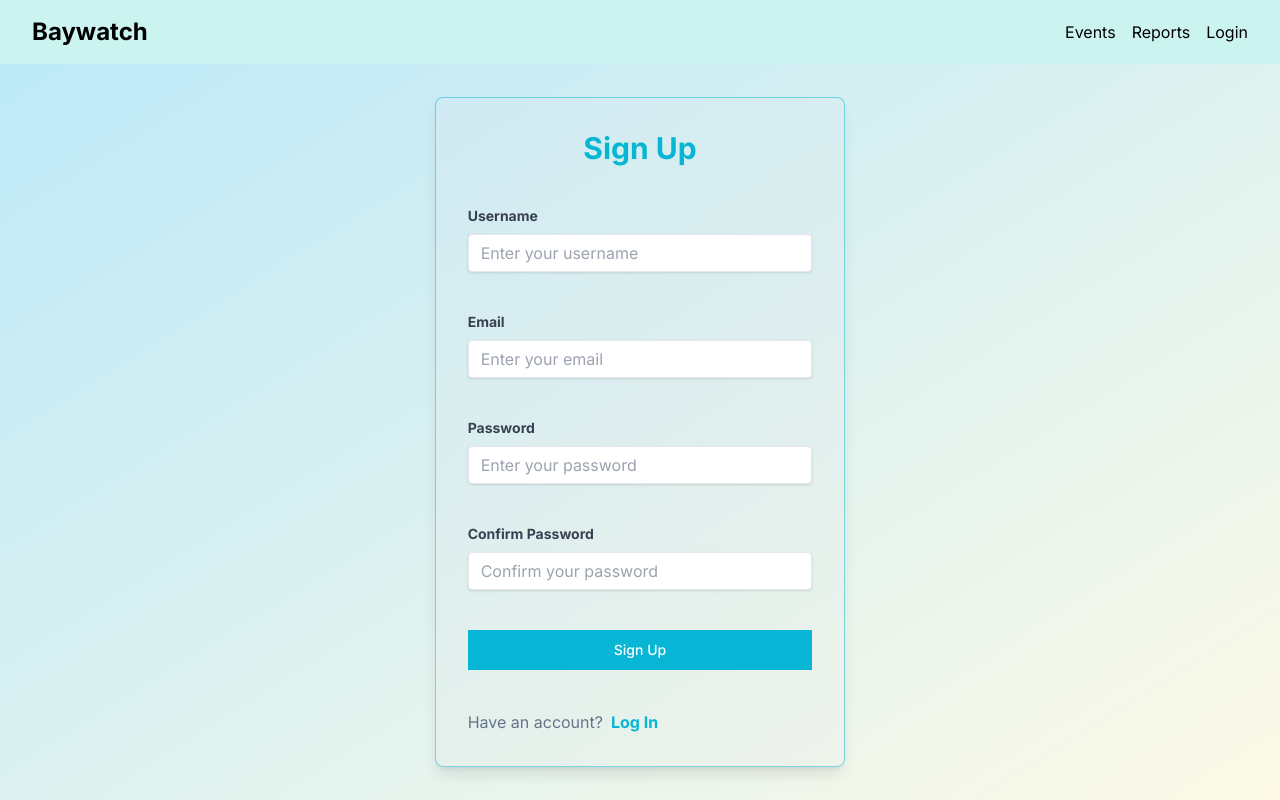
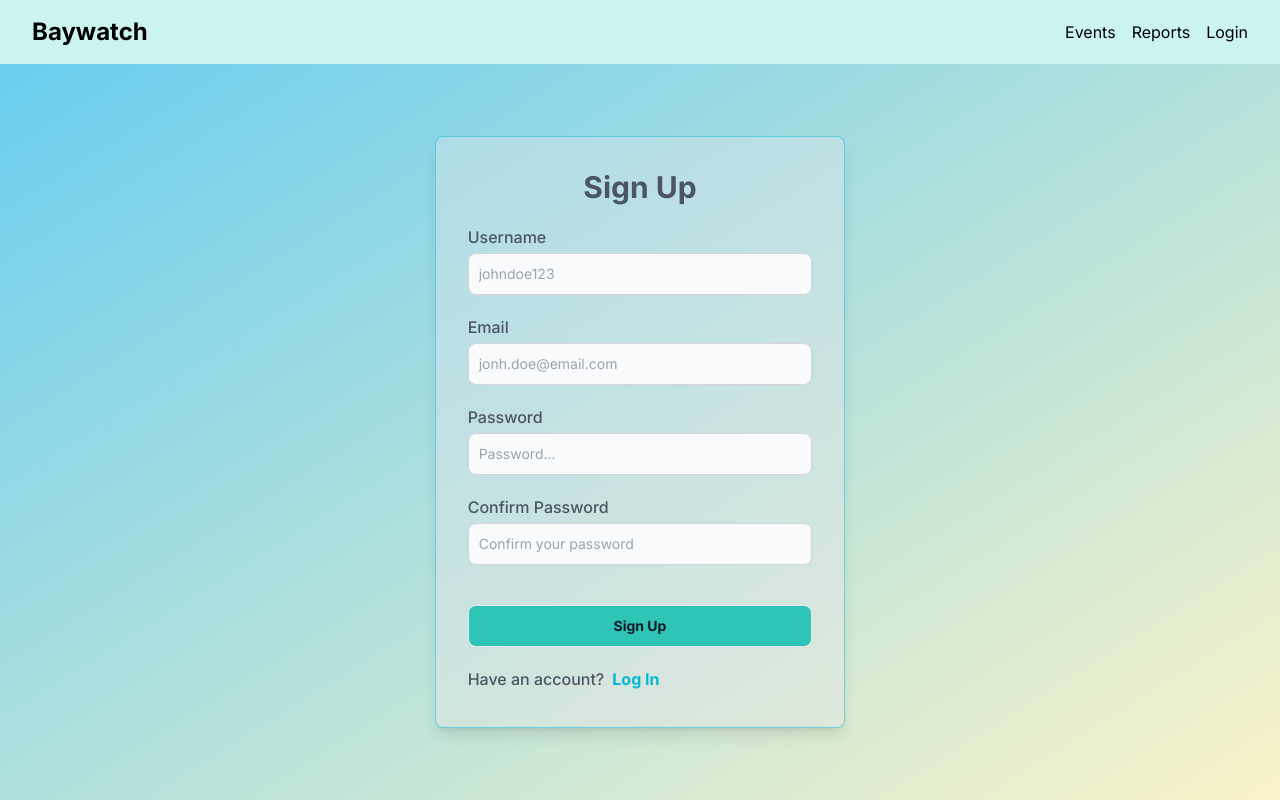
Before and after one commit to krsultov/CtrlAltDefeat-HTX, a Next.js app in the folder ctrlaltdefeat-htx/: page /signup in a window 1280 px wide. Built offline with nearby package versions, Linux system fonts and the light colour scheme.

Commit message:
improve home improve login and signup fix background

```diff
--- a/ctrlaltdefeat-htx/app/(components)/Background.jsx
+++ b/ctrlaltdefeat-htx/app/(components)/Background.jsx
@@ -2,7 +2,7 @@ import React from 'react';
 function Background() {
     return (
         <div
-            className="opacity-40 fixed top-0 left-0 w-full h-full bg-gradient-to-br z-[-1] from-bgPrimary to-bgSecondary flex items-center justify-center overflow-hidden">
+            className="opacity-90 fixed top-0 left-0 w-full h-full bg-gradient-to-br z-[-1] from-bgPrimary to-bgSecondary flex items-center justify-center overflow-hidden">
         </div>
     );
 }
--- a/ctrlaltdefeat-htx/app/login/page.js
+++ b/ctrlaltdefeat-htx/app/login/page.js
@@ -17,11 +17,10 @@ function Login() {
     };
 
     return (
-        <div className="container flex py-8 px-4 justify-center items-center mx-auto my-auto ">
-            <div className="flex justify-center items-center h-full w-full md:max-w-md">
+        <div className="flex justify-center items-center h-full w-full md:max-w-md mx-auto">
             <div
-                    className="flex flex-col bg-gray-200/20 justify-between space-y-10 rounded-lg shadow-lg p-8 text-gray-600 border border-cyan-500/50 w-full md:w-11/12">
-                    <h1 className="text-3xl font-bold text-center text-cyan-500 ">Log In</h1>
+                className="flex flex-col bg-gray-200/40 justify-between space-y-10 rounded-lg shadow-lg p-8 text-gray-600 border border-cyan-500/50 w-full md:w-11/12">
+                <h1 className="text-3xl font-bold text-center">Log In</h1>
 
                 <form onSubmit={handleSubmit} className="space-y-5">
                     <div>
@@ -37,7 +36,7 @@ function Login() {
                                placeholder="Password..." onChange={handleChange} required/>
                     </div>
                     <button type="submit"
-                                className="w-full text-white bg-cyan-500 hover:bg-cyan-600 font-medium rouded-lg text-sm px-5 py-2.5 text-center"> Log in
+                            className="w-full bg-primaryDark border focus:outline-none focus:ring-emerald-500 focus:border-cyan-500 text-gray-900 text-sm rounded-lg font-bold block p-2.5"> Login
                     </button>
                 </form>
 
@@ -50,8 +49,8 @@ function Login() {
                 </div>
             </div>
         </div>
-        </div>
-    );
+    )
+        ;
 }
 
 export default Login;
--- a/ctrlaltdefeat-htx/app/page.js
+++ b/ctrlaltdefeat-htx/app/page.js
@@ -1,21 +1,33 @@
-import Image from "next/image";
 import Link from "next/link";
-import LinkButton from "./(components)/LinkButton";
-import ContentWrapper from "./(components)/ContentWrapper";
 
 export default function Home() {
     return (
-        <div className="relative text-white">
-            <section className="py-12 bg-black bg-opacity-25">
+        <div className="text-white">
+            <section className="py-12 bg-black bg-opacity-10">
                 <div className="container mx-auto px-4 py-16">
-                    <h1 className="text-4xl font-bold mb-4">Save Our Sea!</h1>
-                    <p className="text-lg mb-6">
-                        Join the fight to protect our oceans. Report problems, organize events, and make a difference.
-                    </p>
+                    <div>
+                        <h1 className="text-6xl text-bgSecondary font-bold mb-10">Baywatch</h1>
+                        <p className="text-xl sm:text-xl mb-6">
+                            <b>Tired of seeing trash in your favorite places? We are too!</b> That's why we created this
+                            app
+                            – to empower everyday people to take action for a greener planet.</p>
+                    </div>
+                    <div>
+                        <h1 className="text-xl font-semibold text-bgSecondary mb-2">With Baywatch you can:</h1>
+                        <ul className="ml-10 list-disc text-lg mb-6">
+                            <li>Create reports for polluted areas and other issues</li>
+                            <li>Find or create local cleanup events</li>
+                            <li>Earn points and level up your volunteer status</li>
+                            <li>See your impact with before/after photos</li>
+                            <li>Connect with a community of like-minded people</li>
+                        </ul>
+                    </div>
+                    <Link href={"/signup"}>
                         <button
-                        className="bg-primaryDark hover:bg-secondary focus:outline-none focus:ring-2 focus:ring-offset-2 focus:ring-secondaryDark text-white font-semibold py-3 px-6 rounded-md">
+                            className="bg-secondary hover:bg-secondaryDark focus:outline-none focus:ring-0 focus:ring-offset-1 focus:ring-secondaryDark text-black font-semibold py-3 px-6 rounded-md">
                             Sign Up
                         </button>
+                    </Link>
                 </div>
             </section>
 
@@ -43,16 +55,32 @@ export default function Home() {
                 </div>
             </section>
 
-            <section className="py-12 bg-black bg-opacity-25">
+            <section className="py-12 bg-black bg-opacity-10">
                 <div className="container mx-auto px-4 py-16">
-                    <h1 className="text-4xl font-bold mb-4">Save Our Sea!</h1>
+                    <h1 className="text-4xl font-bold mb-4">Noticed something?</h1>
                     <p className="text-lg mb-6">
-                        Join the fight to protect our oceans. Report problems, organize events, and make a difference.
+                        You can create a report or create an event to help the environment!
                     </p>
+                    <div className="flex space-x-5">
+                        <Link href={"/#reports"}>
                             <button
-                        className="bg-primaryDark hover:bg-secondary focus:outline-none focus:ring-2 focus:ring-offset-2 focus:ring-secondaryDark text-white font-semibold py-3 px-6 rounded-md">
+                                className="bg-secondary focus:outline-none focus:ring-0 focus:ring-offset-1 focus:ring-secondaryDark hover:bg-secondaryDark text-black font-semibold py-3 px-6 rounded-md">
+                                Create a Report
+                            </button>
+                        </Link>
+                        <Link href={"/signup"}>
+                            <button
+                                className="bg-secondary focus:outline-none focus:ring-0 focus:ring-offset-1 focus:ring-secondaryDark hover:bg-secondaryDark text-black font-semibold py-3 px-6 rounded-md">
                                 Sign Up
                             </button>
+                        </Link>
+                        <Link href={"/events"}>
+                            <button
+                                className="bg-secondary focus:outline-none focus:ring-0 focus:ring-offset-1 focus:ring-secondaryDark hover:bg-secondaryDark text-black font-semibold py-3 px-6 rounded-md">
+                                View Events
+                            </button>
+                        </Link>
+                    </div>
                 </div>
             </section>
 
--- a/ctrlaltdefeat-htx/app/signup/page.js
+++ b/ctrlaltdefeat-htx/app/signup/page.js
@@ -1,80 +1,95 @@
 "use client"
 import Link from 'next/link';
 import React from 'react';
-import { useState } from 'react';
-import { useForm } from 'react-hook-form';
+import {useState} from 'react';
+import {useForm} from 'react-hook-form';
 
 const SignUp = () => {
-  const [info, setInfo]=useState([]);
-  const { register, handleSubmit, formState: { errors } } = useForm();
+    const [info, setInfo] = useState([]);
+    const {register, handleSubmit, formState: {errors}} = useForm();
     const onSubmit = data => console.log(data); // Handle form submission
-  function InfoHandler(event){
+    function InfoHandler(event) {
         setInfo({...info, [event.target.id]: event.target.value})
     }
 
     return (
             <div className="flex justify-center items-center h-full w-full md:max-w-md mx-auto">
-      <form onSubmit={handleSubmit(onSubmit)} className="flex flex-col bg-gray-200/20 justify-between space-y-10 rounded-lg shadow-lg p-8 text-gray-600 border border-cyan-500/50 w-full md:w-11/12">
-      <h1 className="text-3xl font-bold text-center text-cyan-500 ">Sign Up</h1>
+                <form onSubmit={handleSubmit(onSubmit)}
+                      className="flex flex-col bg-gray-200/40 justify-between space-y-5 rounded-lg shadow-lg p-8 text-gray-600 border border-cyan-500/50 w-full md:w-11/12">
+                    <h1 className="text-3xl font-bold text-center ">Sign Up</h1>
                     <div className="mb-4">
-          <label className="block text-gray-700 text-sm font-bold mb-2" htmlFor="username">
+                        <label className="block mb-1 font-medium" htmlFor="username">
                             Username
                         </label>
                         <input
-            {...register("username", { required: 'Username is required' })}
+                            {...register("username", {required: 'Username is required'})}
                             type="text"
                             id="username"
-            placeholder="Enter your username"
-            className={`shadow appearance-none border rounded w-full py-2 px-3 text-gray-700 leading-tight focus:outline-none focus:shadow-outline ${errors.username ? 'border-red-500' : ''}`}
+                            placeholder="johndoe123"
+                            className={`bg-gray-50 border focus:outline-none focus:ring-emerald-500 focus:border-cyan-500 text-gray-900 text-sm rounded-lg block w-full p-2.5 ${errors.username ? 'border-red-500' : 'border-gray-300'}`}
                         />
                         {errors.username && <p className="text-red-500 text-xs italic">{errors.username.message}</p>}
                     </div>
                     <div className="mb-4">
-          <label className="block text-gray-700 text-sm font-bold mb-2" htmlFor="email">
+                        <label className="block mb-1 font-medium" htmlFor="email">
                             Email
                         </label>
                         <input
-            {...register("email", { required: 'Email is required', pattern: { value: /^\S+@\S+$/i, message: 'Invalid email address' } })}
+                            {...register("email", {
+                                required: 'Email is required',
+                                pattern: {value: /^\S+@\S+$/i, message: 'Invalid email address'}
+                            })}
                             type="email"
                             id="email"
-            placeholder="Enter your email"
-            className={`shadow appearance-none border rounded w-full py-2 px-3 text-gray-700 leading-tight focus:outline-none focus:shadow-outline ${errors.email ? 'border-red-500' : ''}`} onChange={InfoHandler}
+                            placeholder="jonh.doe@email.com"
+                            className={`bg-gray-50 border focus:outline-none focus:ring-emerald-500 focus:border-cyan-500 text-gray-900 text-sm rounded-lg block w-full p-2.5 ${errors.email ? 'border-red-500' : 'border-gray-300'}`}
+                            onChange={InfoHandler}
                         />
                         {errors.email && <p className="text-red-500 text-xs italic">{errors.email.message}</p>}
                     </div>
                     <div className="mb-4">
-          <label className="block text-gray-700 text-sm font-bold mb-2" htmlFor="password">
+                        <label className="block mb-1 font-medium" htmlFor="password">
                             Password
                         </label>
                         <input
-            {...register("password", { required: 'Password is required', minLength: { value: 6, message: 'Password must be at least 6 characters long' } })}
+                            {...register("password", {
+                                required: 'Password is required',
+                                minLength: {value: 6, message: 'Password must be at least 6 characters long'}
+                            })}
                             type="password"
                             id="password"
-            placeholder="Enter your password"
-            className={`shadow appearance-none border rounded w-full py-2 px-3 text-gray-700 leading-tight focus:outline-none focus:shadow-outline ${errors.password ? 'border-red-500' : ''}`} onChange={InfoHandler}
+                            placeholder="Password..."
+                            className={`bg-gray-50 border focus:outline-none focus:ring-emerald-500 focus:border-cyan-500 text-gray-900 text-sm rounded-lg block w-full p-2.5 ${errors.password ? 'border-red-500' : 'border-gray-300'}`}
+                            onChange={InfoHandler}
                         />
                         {errors.password && <p className="text-red-500 text-xs italic">{errors.password.message}</p>}
                     </div>
                     <div className="mb-6">
-          <label className="block text-gray-700 text-sm font-bold mb-2" htmlFor="confirmPassword">
+                        <label className="block mb-1 font-medium" htmlFor="confirmPassword">
                             Confirm Password
                         </label>
                         <input
-            {...register("confirmPassword", { required: 'Please confirm your password', validate: value => info.confirmPassword === info.password || 'The passwords do not match' })}
+                            {...register("confirmPassword", {
+                                required: 'Please confirm your password',
+                                validate: value => info.confirmPassword === info.password || 'The passwords do not match'
+                            })}
                             type="password"
                             id="confirmPassword"
                             placeholder="Confirm your password"
-            className={`shadow appearance-none border rounded w-full py-2 px-3 text-gray-700 leading-tight focus:outline-none focus:shadow-outline ${errors.confirmPassword ? 'border-red-500' : ''}`} onChange={InfoHandler}
+                            className={`bg-gray-50 border focus:outline-none focus:ring-emerald-500 focus:border-cyan-500 text-gray-900 text-sm rounded-lg block w-full p-2.5 ${errors.confirmPassword ? 'border-red-500' : 'border-gray-300'}`}
+                            onChange={InfoHandler}
                         />
-          {errors.confirmPassword && <p className="text-red-500 text-xs italic">{errors.confirmPassword.message}</p>}
+                        {errors.confirmPassword &&
+                            <p className="text-red-500 text-xs italic">{errors.confirmPassword.message}</p>}
                     </div>
-        <div className="flex items-center justify-between">
+                    <div className="flex items-center justify-between ">
                         <button type="submit"
-                className="w-full text-white bg-cyan-500 hover:bg-cyan-600 font-medium rouded-lg text-sm px-5 py-2.5 text-center"> Sign Up
+                                className="mt-5 w-full focus:outline-none focus:ring-emerald-500 focus:border-cyan-500 bg-primaryDark border text-gray-900 text-sm rounded-lg font-bold block p-2.5"> Sign
+                            Up
                         </button>
                     </div>
                     <div className='flex gap-2'>
-            <h className="text-slate-500">Have an account?</h>
+                        <h className="block mb-1 font-medium">Have an account?</h>
                         <Link href="/login" className="text-cyan-500 font-bold">Log In</Link>
                     </div>
                 </form>
```
Lines whose indentation alone changed are shown as unchanged.
